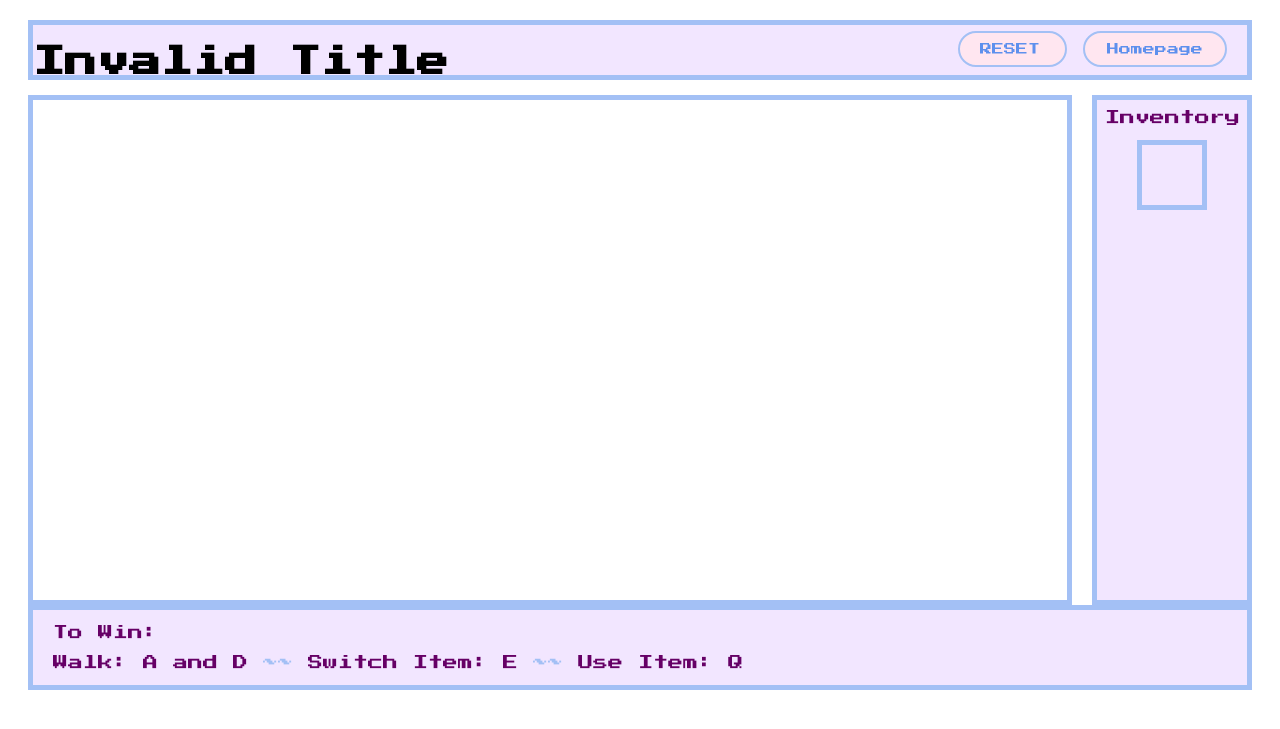
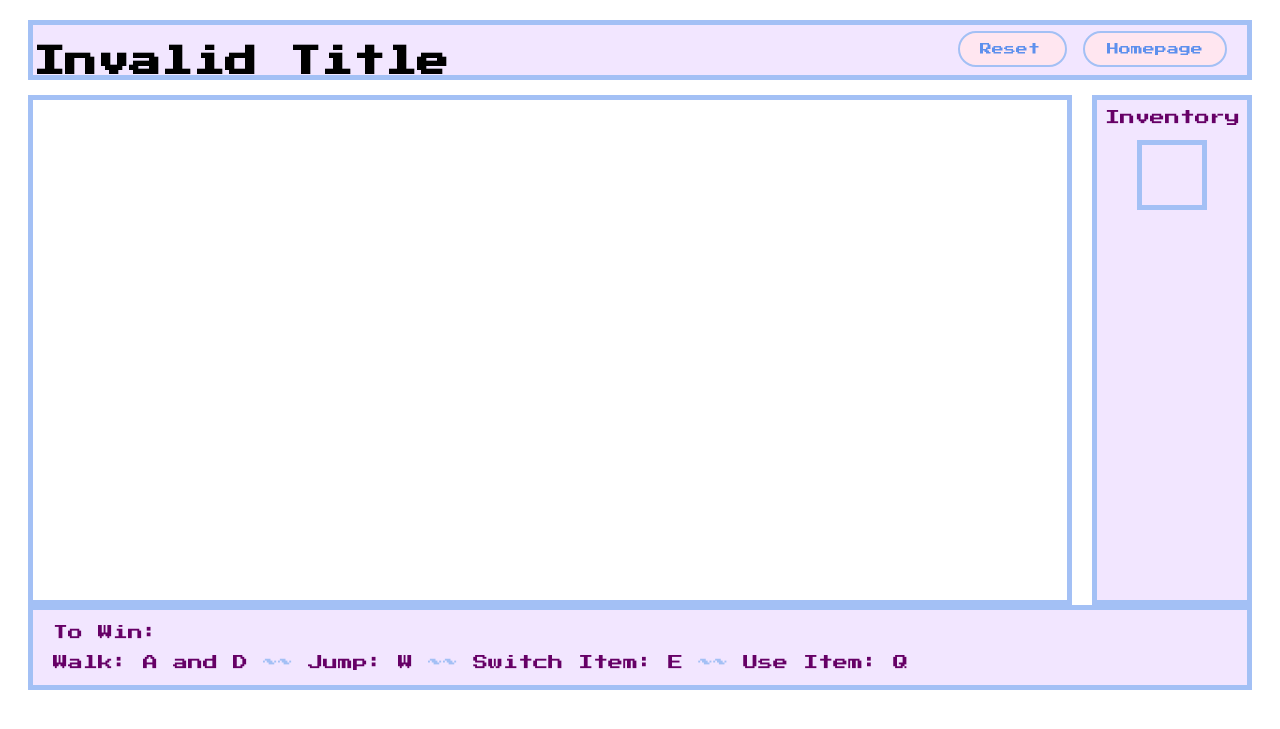
Before and after one commit to xtianhill/softcon-level-design, a Python web app: template flask/templates/playTitle.html in a window 1280 px wide. Shown: the top 729 px of the page. Run offline with Jinja, Linux system fonts and the light colour scheme; the template is opened without the code that fills it, so the values that code supplies are empty; some libraries are stand-ins or nearby versions.

Commit message:
added instruction for jumping

```diff
--- a/flask/templates/playTitle.html
+++ b/flask/templates/playTitle.html
@@ -24,7 +24,7 @@
       {% else %}
           <h1>Invalid Title</h1>
       {% endif %}
-    <a href="#" id="movemode" class="myButton" onclick="engine.reset()">RESET</a>
+    <a href="#" id="movemode" class="myButton" onclick="engine.reset()">Reset</a>
     <a href="http://softcon-leveldesign.us-east-1.elasticbeanstalk.com" class ="homeButton" id="homepage">Homepage</a>
   </header>
 
@@ -47,6 +47,8 @@
         <div class="foot_text">
           <span class="instructions">Walk: A and D</span>
           <span class="dividers">~~</span>
+          <span class="instructions">Jump: W</span>
+          <span class="dividers">~~</span>
           <span class="instructions">Switch Item: E</span>
           <span class="dividers">~~</span>
           <span class="instructions">Use Item: Q</span>
```
